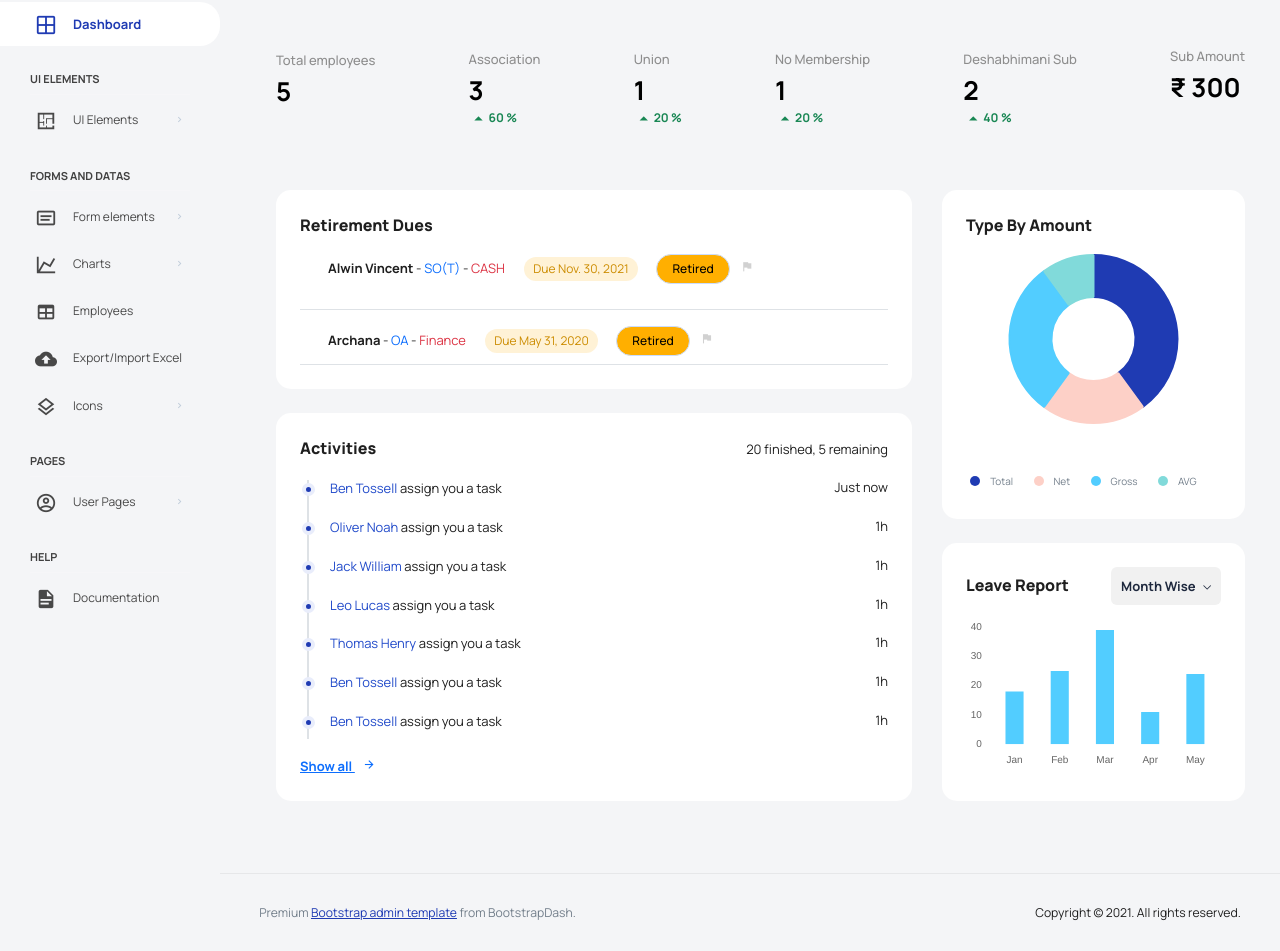
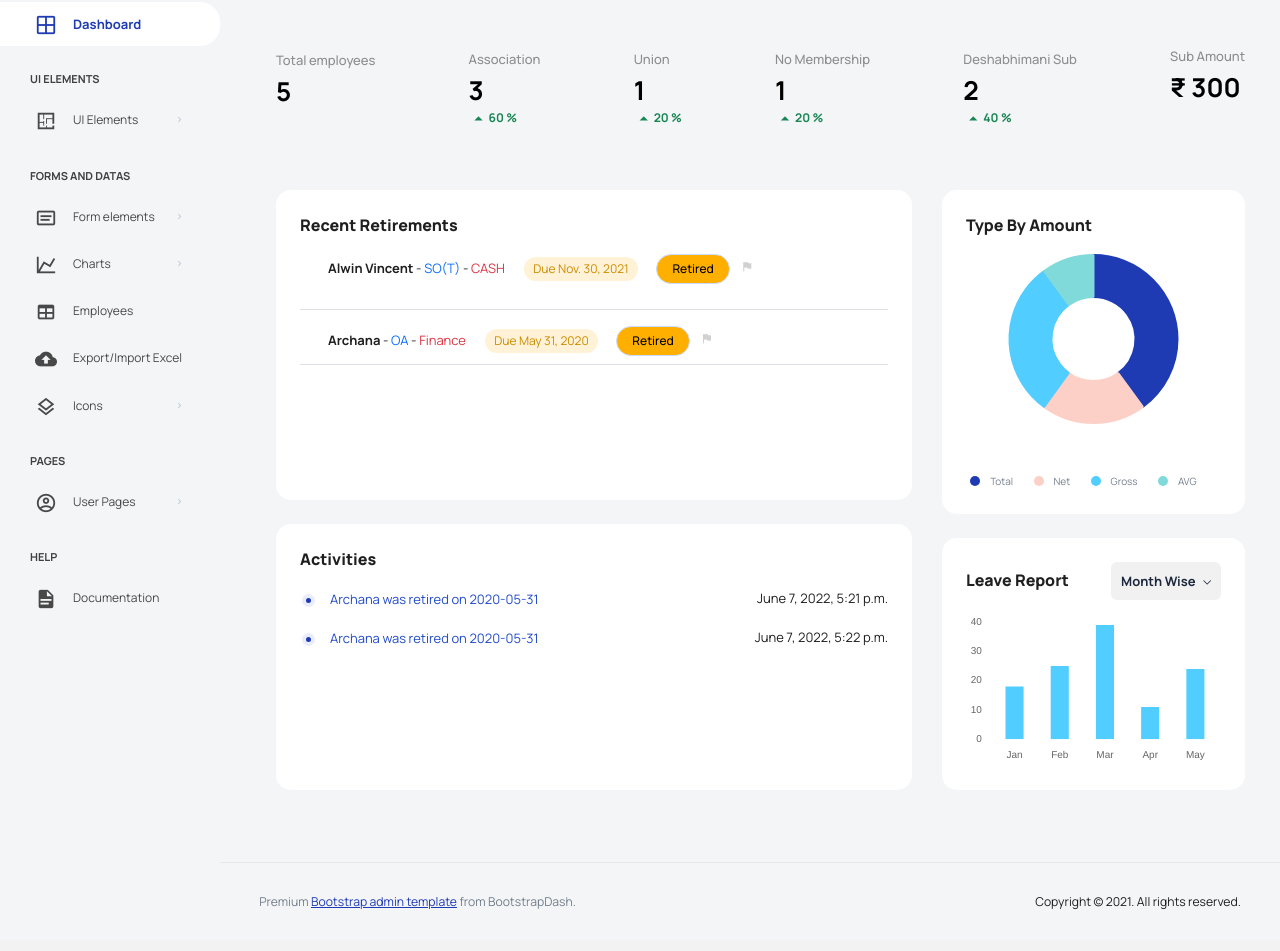
Before and after one commit to Akhilvis/employee-management, a Django app: page /dashboard in a window 1280 px wide. Shown: the part 162-1113 px from the top of the page. After the commit the page ends 1072 px from the top, so only its background shows below. Run offline with Django 4.2, Linux system fonts and the light colour scheme; a user stored in the database is signed in; data comes from the database, SQL or seed files in the repository; both versions use the stored data as it was after the commit; some libraries are stand-ins or nearby versions.

Commit message:
actvities history addded

```diff
--- a/cuea/contactsapp/admin.py
+++ b/cuea/contactsapp/admin.py
@@ -5,3 +5,4 @@ from contactsapp.models import *
 admin.site.register(EmployeeService)
 admin.site.register(EmployeeVote)
 admin.site.register(Employees)
+admin.site.register(Activities)
--- a/cuea/contactsapp/managers.py
+++ b/cuea/contactsapp/managers.py
@@ -1,6 +1,8 @@
 import datetime
+from unicodedata import name
 from django.db import models
 
+import contactsapp.models
 
 class DashboardManager(models.Manager):
     def association_mem_count(self):
@@ -13,10 +15,13 @@ class DashboardManager(models.Manager):
         return self.filter(membership='Neutral').count()
 
     def mark_retirement(self):
-        retire_employees_queyset = self.filter(date_of_retire__lte=datetime.datetime.now())
+        retire_employees_queyset = self.filter(date_of_retire__lte=datetime.datetime.now(), is_retired=False)
+
+        for retired_employee in retire_employees_queyset:
+            contactsapp.models.Activities.mark_activity('{name} was retired on {date}'.format(name=retired_employee.employee.name, date=retired_employee.date_of_retire))
         retire_employees_queyset.update(is_retired=True)
-        return retire_employees_queyset
 
+        return self.filter(is_retired=True).order_by('-date_of_retire')
 
 
 class VoteManager(models.Manager):
--- a/cuea/contactsapp/models.py
+++ b/cuea/contactsapp/models.py
@@ -21,12 +21,12 @@ class Employees(models.Model):
         return Employees.objects.filter(pf_number = pf_num).exists()
 
     def get_all_employees(self):
-        return Employees.objects.select_related('employeeservice').select_related('employeevote').defer('address')
+        return Employees.objects.select_related('employeeservice').select_related('employeevote').filter(employeeservice__is_retired=False).defer('address')
 
     def get_searched_employee(self, seach_key):
-        searched_employees = Employees.objects.select_related('employeeservice').select_related('employeevote').filter(
+        searched_employees = Employees.objects.select_related('employeeservice').select_related('employeevote').filter(Q(employeeservice__is_retired=False)&
                     Q(name__icontains=seach_key) | Q(sex__icontains=seach_key) | Q(employeeservice__designation__icontains=seach_key)
-                    | Q(blood_group__icontains=seach_key) | Q(adddress__icontains=seach_key)|
+                    | Q(blood_group__icontains=seach_key) | Q(address__icontains=seach_key)|
                     Q(district__icontains=seach_key) | Q(pan_mun_cop__icontains=seach_key)|
                     Q(employeeservice__department__icontains=seach_key) | Q(employeeservice__membership__icontains=seach_key)|
                     Q(employeevote__legislative_assembly__icontains=seach_key) | Q(employeevote__loksabha_constituency__icontains=seach_key)|
@@ -52,6 +52,7 @@ class Employees(models.Model):
     def get_filtered_result(self, parameter_object):
         new_keys = {'Gender': 'sex', 'Blood Group': 'blood_group', 'Designation':'employeeservice__designation', 'Department':'employeeservice__department', 'Membership': 'employeeservice__membership', 'Deshabhimani Subscription':'employeevote__deshabhimani_sub'}
         query_dict = {new_keys[key]:value for key,value in parameter_object.items()}
+        query_dict['employeeservice__is_retired'] = False
         filtered_queryset = Employees.objects.select_related('employeeservice').select_related('employeevote').filter(**query_dict)
         return filtered_queryset
 
@@ -66,6 +67,12 @@ class Employees(models.Model):
 
         #retirement dues
         dashboard_data['retire_due_employees'] = EmployeeService.dashboard.mark_retirement()
+
+        print(">>>>>>>>>>>>>>>>>>>>   ", dashboard_data['retire_due_employees'])
+
+        dashboard_data['activities'] = Activities.get_activities()
+
+        print(dashboard_data['activities'])
 
         return dashboard_data
 
@@ -110,3 +117,16 @@ class EmployeeVote(models.Model):
         return '{} - Vote'.format(self.employee)
 
     dashboard = VoteManager()
+
+class Activities(models.Model):
+    activity = models.CharField(max_length=100)
+    datetime = models.DateTimeField(auto_now=True)
+
+
+    @classmethod
+    def mark_activity(cls, activity_string):
+        cls.objects.create(activity = activity_string)
+
+    @classmethod
+    def get_activities(cls):
+        return cls.objects.values('activity', 'datetime')
--- a/cuea/contactsapp/templates/contactsapp/index.html
+++ b/cuea/contactsapp/templates/contactsapp/index.html
@@ -521,7 +521,7 @@
                                 <div class="row">
                                   <div class="col-lg-12">
                                     <div class="d-flex justify-content-between align-items-center">
-                                      <h4 class="card-title card-title-dash">Retirement Dues</h4>
+                                      <h4 class="card-title card-title-dash">Recent Retirements</h4>
                                       <div class="add-items d-flex mb-0">
                                         <!-- <input type="text" class="form-control todo-list-input" placeholder="What do you need to do today?"> -->
                                       </div>
@@ -560,59 +560,19 @@
                               <div class="card-body">
                                 <div class="d-flex align-items-center justify-content-between mb-3">
                                   <h4 class="card-title card-title-dash">Activities</h4>
-                                  <p class="mb-0">20 finished, 5 remaining</p>
                                 </div>
                                 <ul class="bullet-line-list">
+                                  {% for activity in dashboard_data.activities %}
                                   <li>
                                     <div class="d-flex justify-content-between">
-                                      <div><span class="text-light-green">Ben Tossell</span> assign you a task</div>
-                                      <p>Just now</p>
+                                      <div><span class="text-light-green">{{activity.activity}}</span> </div>
+                                      <p>{{activity.datetime}}</p>
                                     </div>
                                   </li>
-                                  <li>
-                                    <div class="d-flex justify-content-between">
-                                      <div><span class="text-light-green">Oliver Noah</span> assign you a task</div>
-                                      <p>1h</p>
-                                    </div>
-                                  </li>
-                                  <li>
-                                    <div class="d-flex justify-content-between">
-                                      <div><span class="text-light-green">Jack William</span> assign you a task</div>
-                                      <p>1h</p>
-                                    </div>
-                                  </li>
-                                  <li>
-                                    <div class="d-flex justify-content-between">
-                                      <div><span class="text-light-green">Leo Lucas</span> assign you a task</div>
-                                      <p>1h</p>
-                                    </div>
-                                  </li>
-                                  <li>
-                                    <div class="d-flex justify-content-between">
-                                      <div><span class="text-light-green">Thomas Henry</span> assign you a task</div>
-                                      <p>1h</p>
-                                    </div>
-                                  </li>
-                                  <li>
-                                    <div class="d-flex justify-content-between">
-                                      <div><span class="text-light-green">Ben Tossell</span> assign you a task</div>
-                                      <p>1h</p>
-                                    </div>
-                                  </li>
-                                  <li>
-                                    <div class="d-flex justify-content-between">
-                                      <div><span class="text-light-green">Ben Tossell</span> assign you a task</div>
-                                      <p>1h</p>
-                                    </div>
-                                  </li>
+                                  {% endfor %}
+
                                 </ul>
-                                <div class="list align-items-center pt-3">
-                                  <div class="wrapper w-100">
-                                    <p class="mb-0">
-                                      <a href="#" class="fw-bold text-primary">Show all <i class="mdi mdi-arrow-right ms-2"></i></a>
-                                    </p>
-                                  </div>
-                                </div>
+
                               </div>
                             </div>
                           </div>
--- a/cuea/employee_csv.csv
+++ b/cuea/employee_csv.csv
@@ -6,3 +6,4 @@ Sl No.,PFNo,Name,Sex,Designation,Dept,Blood,DoE,DoR,Membership,Mob,email,Address
 4,1116,Alwin Vincent,M,SO(T),CASH,O+,30-05-2010,30-11-2021,Association,9867598654,aw@cusat.ac.in,"Chittattukara H, Mundoor P O",Thrissur,680541,DK358933D,Mundoor,Kunnamkulam,Thrissur,CYO,Yes,150,
 5,1117,Anoop E S,M,OA,Finance,,14-07-2018,31-05-2025,Union,9678593458,an12@yaho.com,"Erumappullil H, Kulayattikara P O, kanjiramattom",Ernakulam,682317,FD978522A,Kanjiramattom,Thripunithura,Kunnathunad,NA,No,NA,
 6,1117,Aparna,M,OA,Finance,,14-07-2018,31-05-2025,Neutral,9678593458,an12@yaho.com,"Erumappullil H, Kulayattikara P O, kanjiramattom",Ernakulam,682317,FD978522A,Kanjiramattom,Thripunithura,Kunnathunad,NA,No,NA,
+7,1117,Archana,M,OA,Finance,,14-07-2018,31-05-2020,Neutral,9678593458,an12@yaho.com,"Erumappullil H, Kulayattikara P O, kanjiramattom",Ernakulam,682317,FD978522A,Kanjiramattom,Thripunithura,Kunnathunad,NA,No,NA,
```
Also changed, not shown: cuea/contactsapp/migrations/0011_activities.py (added), cuea/contactsapp/migrations/0012_alter_activities_activity.py (added), cuea/contactsapp/migrations/0013_activities_datetime.py (added), cuea/db.sqlite3.
